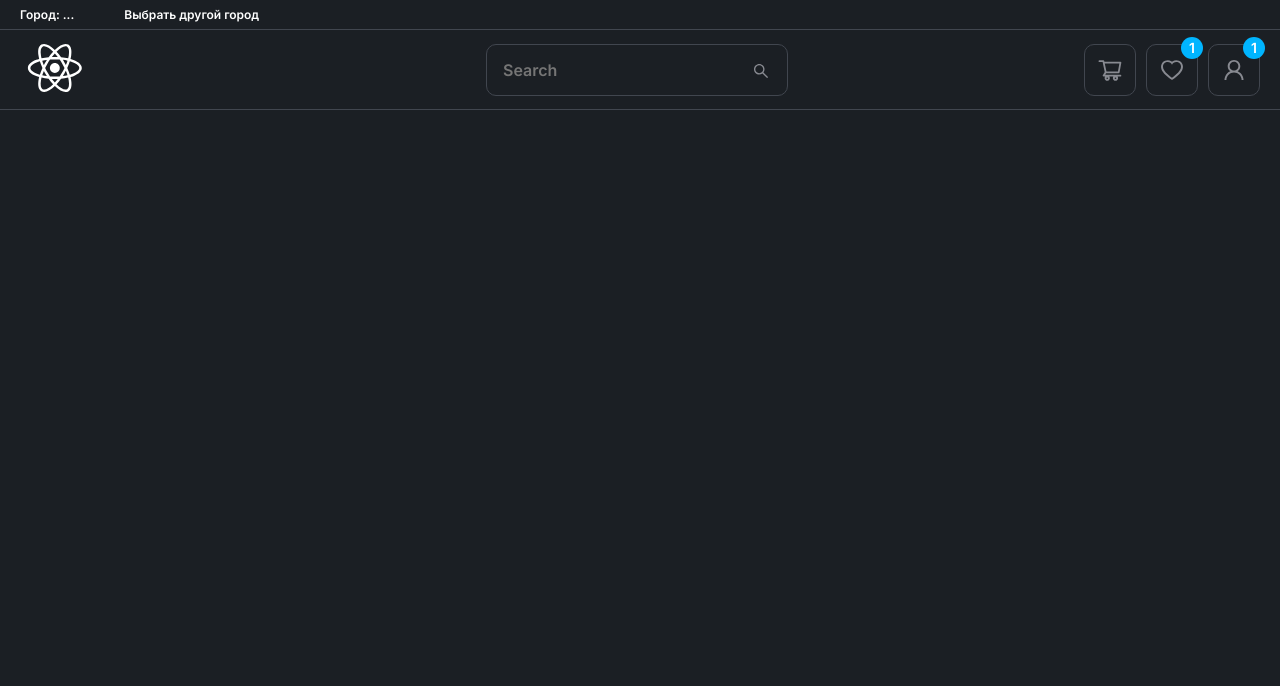
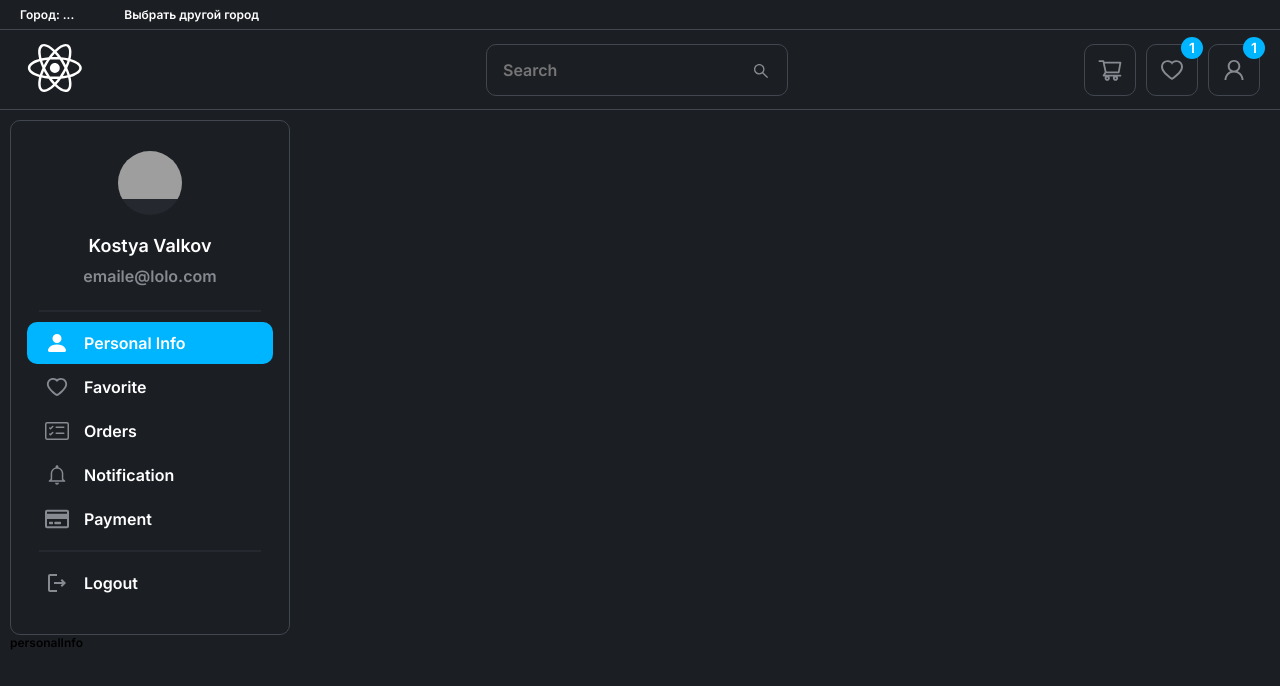
Before and after one commit to proll4588/shop-frontend, a React app: page /account/personalInfo in a window 1280 px wide. Before the commit this address led to /account/personalInfo. Shown: the top 686 px of the page. Built offline with nearby package versions, Linux system fonts and the light colour scheme; grey boxes are pictures that could not be loaded.

Commit message:
add accout page with navigation

```diff
--- a/src/ShopLayout/ShopLayout.tsx
+++ b/src/ShopLayout/ShopLayout.tsx
@@ -7,6 +7,7 @@ import { getLink } from '../apollo/link'
 import tokenAtom from '../atoms/token.atom'
 import Header from '../components/Header/Header'
 import useStorage from '../hooks/storage.hook'
+import AccountPage from '../pages/AccountPage/AccountPage'
 import AuthPage from '../pages/AuthPage/AuthPage'
 import GoodPage from '../pages/GoodPage/GoodPage'
 import GoodsPage from '../pages/GoodsPage/GoodsPage'
@@ -77,6 +78,12 @@ const ShopLayout = () => {
                         path={'/auth'}
                         element={<AuthPage />}
                     />
+
+                    {/* Авторизация пользователя */}
+                    <Route
+                        path={'/account/*'}
+                        element={<AccountPage />}
+                    />
                 </Routes>
             </div>
         </div>
--- /dev/null
+++ b/src/components/UserNav/UserNav.module.scss
@@ -0,0 +1,120 @@
+.UserNav {
+    & {
+        width: 280px;
+
+        border: 1px solid var(--color-border-1);
+        border-radius: 10px;
+
+        padding: 30px 16px;
+
+        //
+        // margin: 20px;
+    }
+    &__container {
+        display: flex;
+        flex-direction: column;
+    }
+    &__userInfo {
+        display: flex;
+        flex-direction: column;
+        align-items: center;
+        justify-content: center;
+
+        gap: 10px;
+
+        margin-bottom: 24px;
+    }
+    &__photoContainer {
+        width: 64px;
+        height: 64px;
+
+        border-radius: 50%;
+        overflow: hidden;
+
+        background-color: var(--color-gray-4);
+
+        margin-bottom: 10px;
+    }
+    &__photo {
+        width: 100%;
+        // height: 100%;
+
+        object-fit: contain;
+        // object-position: left top;
+    }
+    &__userName {
+        font-size: 18px;
+        color: var(--color-light-text);
+    }
+    &__userEmail {
+        font-size: 16px;
+        color: var(--color-grey-text);
+    }
+    &__navElementContainer {
+        width: 100%;
+        height: 42px;
+
+        padding: 15px 18px;
+
+        display: flex;
+        flex-direction: row;
+        align-items: center;
+
+        border-radius: 10px;
+
+        cursor: pointer;
+
+        transition: background var(--trans-time);
+
+        &:hover {
+            background-color: var(--color-gray-5);
+        }
+
+        &_active {
+            background-color: var(--color-accent);
+
+            &:hover {
+                background-color: var(--color-hover);
+            }
+        }
+    }
+    &__navElementName {
+        font-size: 16px;
+        color: var(--color-light-text);
+    }
+    &__navElementIcon {
+        margin-right: 15px;
+        font-size: 24px;
+
+        color: var(--color-grey-text);
+        &_active {
+            color: var(--color-light-text);
+        }
+    }
+    &__navLine {
+        height: 2px;
+        width: 90%;
+        background-color: var(--color-gray-4);
+        margin: auto;
+    }
+    &__navList {
+        display: flex;
+        flex-direction: column;
+        gap: 2px;
+
+        margin: 10px 0;
+    }
+    &__navLogout {
+        margin-top: 10px;
+    }
+    & {
+    }
+    & {
+    }
+    & {
+    }
+    & {
+    }
+    & {
+    }
+}
--- /dev/null
+++ b/src/components/UserNav/UserNav.tsx
@@ -0,0 +1,131 @@
+import React, { FC, ReactNode, useState } from 'react'
+import { AiOutlineHeart } from 'react-icons/ai'
+import { BsCardChecklist, BsFillPersonFill } from 'react-icons/bs'
+import { IoMdNotificationsOutline } from 'react-icons/io'
+import { FaRegCreditCard } from 'react-icons/fa'
+import styles from './UserNav.module.scss'
+import UserNavProps from './UserNav.props'
+import { IconContext } from 'react-icons'
+import classNames from 'classnames'
+import { MdOutlineLogout } from 'react-icons/md'
+import { NavLink } from 'react-router-dom'
+
+const menu = [
+    {
+        id: 1,
+        name: 'Personal Info',
+        icon: <BsFillPersonFill />,
+        link: 'personalInfo',
+    },
+    { id: 2, name: 'Favorite', icon: <AiOutlineHeart />, link: 'favorite' },
+    { id: 3, name: 'Orders', icon: <BsCardChecklist />, link: 'orders' },
+    {
+        id: 4,
+        name: 'Notification',
+        icon: <IoMdNotificationsOutline />,
+        link: 'notifications',
+    },
+    { id: 5, name: 'Payment', icon: <FaRegCreditCard />, link: 'payment' },
+]
+
+const UserInfo = ({ userInfo }) => {
+    const { email, lname, fname, photo } = userInfo
+    return (
+        <div className={styles.UserNav__userInfo}>
+            <div className={styles.UserNav__photoContainer}>
+                {photo && (
+                    <img
+                        src={photo}
+                        alt='userPhoto'
+                        className={styles.UserNav__photo}
+                    />
+                )}
+            </div>
+
+            <div className={styles.UserNav__userName}>
+                {`${fname} ${lname}`}
+            </div>
+
+            <div className={styles.UserNav__userEmail}>{email}</div>
+        </div>
+    )
+}
+
+const Nav = () => {
+    return (
+        <div className={styles.UserNav__navContainer}>
+            <div className={styles.UserNav__navLine} />
+            <div className={styles.UserNav__navList}>
+                {menu.map((el) => (
+                    <NavElement
+                        icon={el.icon}
+                        name={el.name}
+                        link={el.link}
+                        key={el.id}
+                    />
+                ))}
+            </div>
+
+            <div className={styles.UserNav__navLine} />
+
+            <div className={styles.UserNav__navLogout}>
+                <NavElement
+                    icon={<MdOutlineLogout />}
+                    name='Logout'
+                    // isActive={false}
+                    link={'logout'}
+                />
+            </div>
+        </div>
+    )
+}
+
+interface NavElementProps {
+    icon: ReactNode
+    name: string
+    link: string
+}
+const NavElement: FC<NavElementProps> = ({ icon, name, link }) => {
+    return (
+        <NavLink
+            to={link}
+            className={({ isActive }) => {
+                return classNames(
+                    styles.UserNav__navElementContainer,
+                    isActive ? styles.UserNav__navElementContainer_active : ''
+                )
+            }}
+        >
+            {({ isActive }) => (
+                <>
+                    <IconContext.Provider
+                        value={{
+                            className: classNames(
+                                styles.UserNav__navElementIcon,
+                                isActive
+                                    ? styles.UserNav__navElementIcon_active
+                                    : ''
+                            ),
+                        }}
+                    >
+                        {icon}
+                    </IconContext.Provider>
+                    <div className={styles.UserNav__navElementName}>{name}</div>
+                </>
+            )}
+        </NavLink>
+    )
+}
+
+const UserNav: FC<UserNavProps> = ({ userInfo }) => {
+    return (
+        <div className={styles.UserNav}>
+            <div className={styles.UserNav__container}>
+                <UserInfo userInfo={userInfo} />
+                <Nav />
+            </div>
+        </div>
+    )
+}
+
+export default UserNav
--- /dev/null
+++ b/src/components/UserNav/index.ts
@@ -0,0 +1 @@
+export * from './UserNav'
--- /dev/null
+++ b/src/pages/AccountPage/AccountPage.module.scss
@@ -0,0 +1,9 @@
+.AccountPage {
+    & {
+        max-width: 1280px;
+        margin: auto;
+        padding: 10px 10px;
+    }
+    &__container {
+    }
+}
--- /dev/null
+++ b/src/pages/AccountPage/AccountPage.props.ts
@@ -0,0 +1 @@
+export default interface AccountPageProps {}
--- /dev/null
+++ b/src/pages/AccountPage/AccountPage.tsx
@@ -0,0 +1,78 @@
+import React, { FC, useEffect, useLayoutEffect } from 'react'
+import { Navigate, Route, Routes, useNavigate } from 'react-router-dom'
+import { useRecoilValue } from 'recoil'
+import tokenAtom from '../../atoms/token.atom'
+import UserNav from '../../components/UserNav/UserNav'
+import styles from './AccountPage.module.scss'
+import AccountPageProps from './AccountPage.props'
+
+const userPhoto =
+    'https://sun2.sibirix.userapi.com/s/v1/ig2/Os9abdXjY9O349S1rcKaGypeabp5XmsoZCfN4jgOHudHQdLcmvPznJK9QVY1oOUSdUxnx_gyhiWLCLlRn8fNoxK3.jpg?size=717x1080&quality=96&type=album'
+
+const AccountPage: FC<AccountPageProps> = () => {
+    const token = useRecoilValue(tokenAtom)
+    const navigate = useNavigate()
+
+    useLayoutEffect(() => {
+        if (!token || token === 'null') {
+            navigate('/auth')
+        }
+    }, [token])
+
+    return (
+        <div className={styles.AccountPage}>
+            <div className={styles.AccountPage__container}>
+                <UserNav
+                    userInfo={{
+                        email: 'emaile@lolo.com',
+                        fname: 'Kostya',
+                        lname: 'Valkov',
+                        photo: userPhoto,
+                    }}
+                />
+                <Routes>
+                    {/*
+                     * Если пользователь попытается перейти просто на
+                     * /account, то его автоматически перебрости на /account/personalInfo
+                     */}
+                    <Route
+                        path={'/'}
+                        element={<Navigate to={'personalInfo'} />}
+                    />
+
+                    {/* Персональная информация */}
+                    <Route
+                        path={'personalInfo'}
+                        element={<>personalInfo</>}
+                    />
+
+                    {/* Список избранного */}
+                    <Route
+                        path={'favorite'}
+                        element={<>favorite</>}
+                    />
+
+                    {/* Заказы пользователя */}
+                    <Route
+                        path={'orders'}
+                        element={<>orders</>}
+                    />
+
+                    {/* Уведомления */}
+                    <Route
+                        path={'notifications'}
+                        element={<>notifications</>}
+                    />
+
+                    {/* Способы оплаты */}
+                    <Route
+                        path={'payment'}
+                        element={<>payment</>}
+                    />
+                </Routes>
+            </div>
+        </div>
+    )
+}
+
+export default AccountPage
--- /dev/null
+++ b/src/pages/AccountPage/index.ts
@@ -0,0 +1 @@
+export * from './AccountPage'
--- a/src/pages/AuthPage/AuthPage.tsx
+++ b/src/pages/AuthPage/AuthPage.tsx
@@ -1,5 +1,5 @@
-import React, { FC, useEffect, useState } from 'react'
-import { useNavigate } from 'react-router-dom'
+import React, { FC, useEffect, useLayoutEffect, useState } from 'react'
+import { Navigate, useNavigate } from 'react-router-dom'
 import { useRecoilValue } from 'recoil'
 import tokenAtom from '../../atoms/token.atom'
 import LoginCard from '../../components/LoginCard/LoginCard'
@@ -12,9 +12,9 @@ const AuthPage: FC<AuthPageProps> = () => {
     const navigate = useNavigate()
     const [isLogin, setIsLogin] = useState(false)
 
-    useEffect(() => {
+    useLayoutEffect(() => {
         if (token !== null && token !== 'null') {
-            navigate('/')
+            navigate('/account/personalInfo')
         }
     }, [token])
 
```
Also changed, not shown: src/components/UserNav/UserNav.props.ts (added, +8 -0 lines), 2 other files (tests, documents, lock files or other folders).
